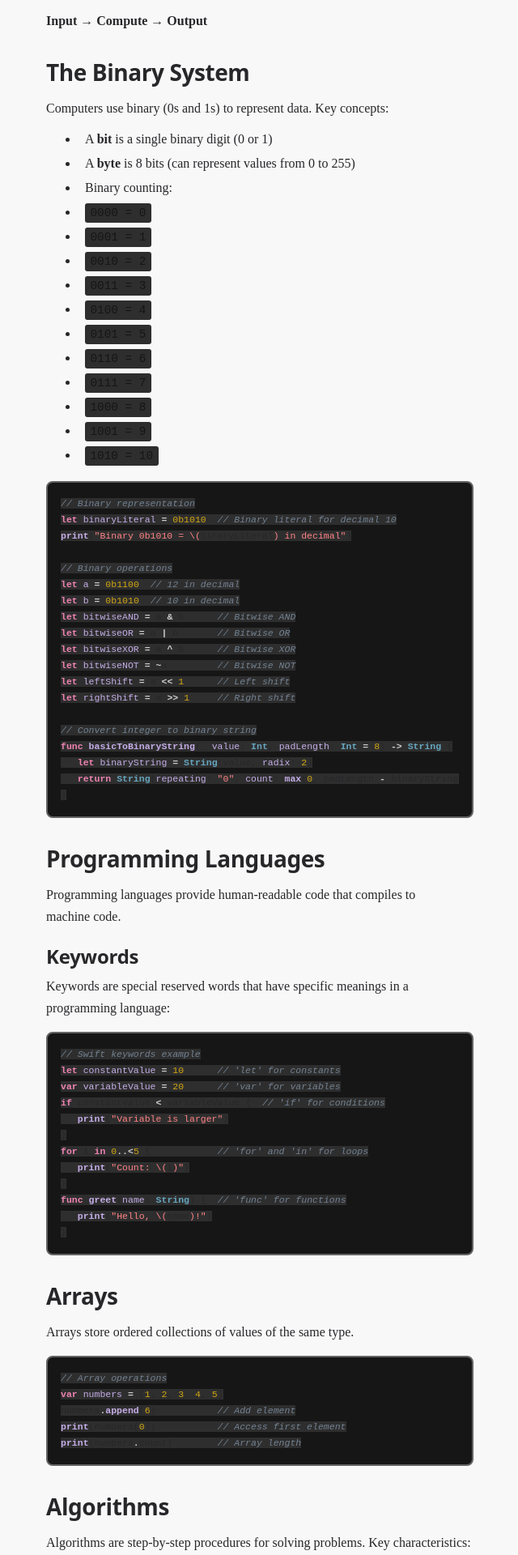
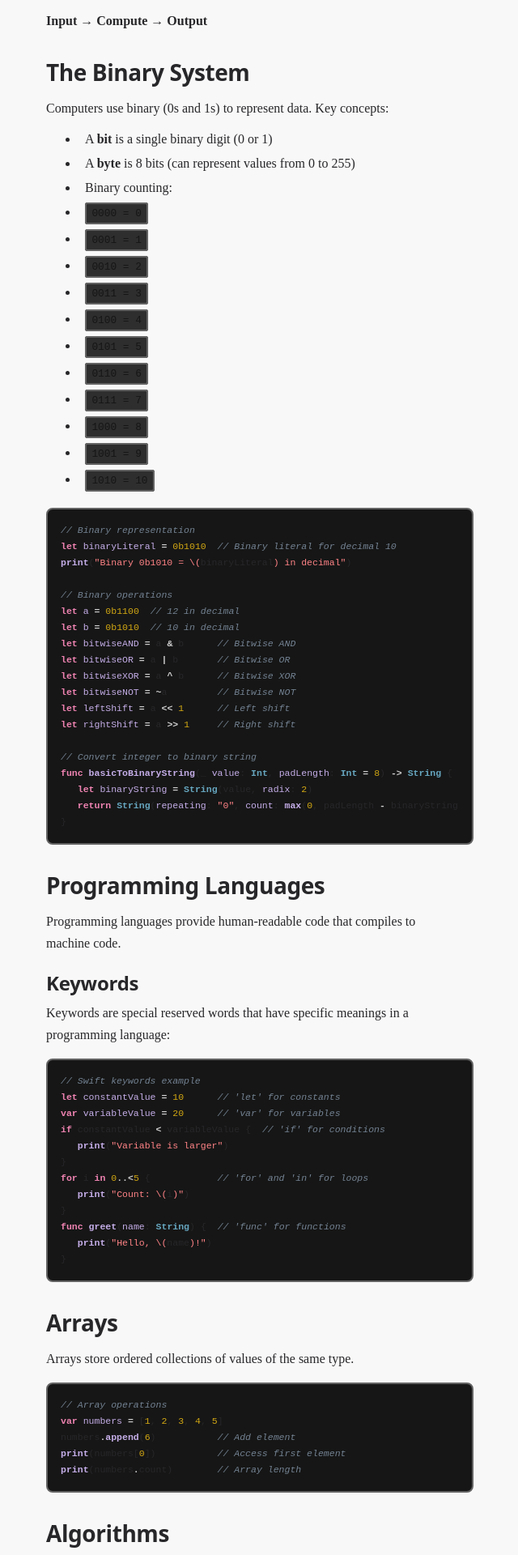
Before and after one commit to maclong9/comp-sci, a Jekyll site: the page built from docs/index.md, in a window 1280 px wide. Shown: the part 789-2709 px from the top of the page at 81% size, without its empty margins (319-959 px from the left). Built offline with Jekyll 4.4.1, drawn with Linux system fonts in a browser that asks for light colours; our own code applies the rules of GitHub Pages for plain Markdown files.

Commit message:
fix: inline code block bg

```diff
--- a/docs/assets/css/style.css
+++ b/docs/assets/css/style.css
@@ -523,7 +523,7 @@ code {
     font-size: 0.9em;
 }
 
-code:not(pre code) {
+code:not(pre code, .highlighter-rouge code, div.highlighter-rouge code) {
     background-color: oklch(0.3 0 0);
     color: var(--code-text);
     padding: 0.25rem 0.4rem;
@@ -541,7 +541,7 @@ hr {
 
 /* Code highlighting */
 
-div.highlighter-rouge {
+.highlighter-rouge {
     background: oklch(0.2 0 0);
     font-size: 0.8rem;
     line-height: 1.25rem;
@@ -558,7 +558,7 @@ div.highlighter-rouge {
         border: none !important;
     }
 
-    & :is(pre, code) {
+    & :is(pre) {
         background: oklch(0.3 0 0);
     }
 
```
